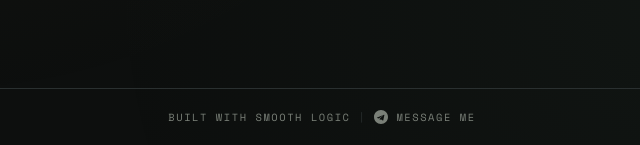
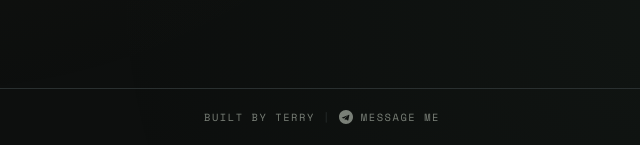
Before and after one commit to chillbreeze/khmer-quiz, a Flask app: page / in a window 1280 px wide. Shown: the part 655-800 px from the top of the page, without its empty margins (318-958 px from the left). Run offline with Flask 3, Linux system fonts and the light colour scheme; some libraries are stand-ins or nearby versions; some web fonts are replaced.

Commit message:
reverted footer back to 'built by terry'

```diff
--- a/app/templates/index.html
+++ b/app/templates/index.html
@@ -58,7 +58,7 @@
         </div>
 
         <footer>
-            <span>BUILT WITH SMOOTH LOGIC</span>
+            <span>BUILT BY TERRY</span>
             <span class="footer-sep">|</span>
             <a href="https://t.me/ProjectTerry" target="_blank" rel="noopener">
                 <svg
```
